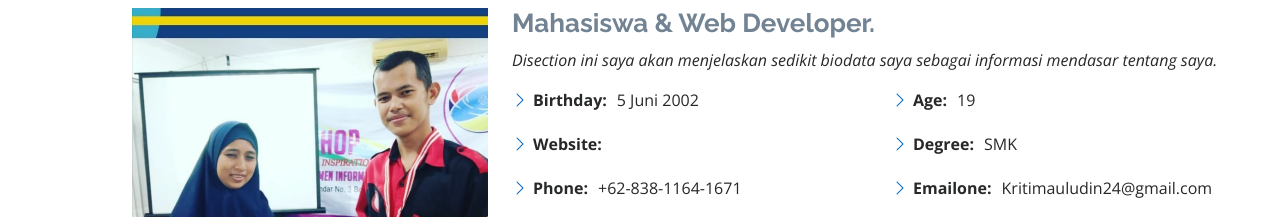
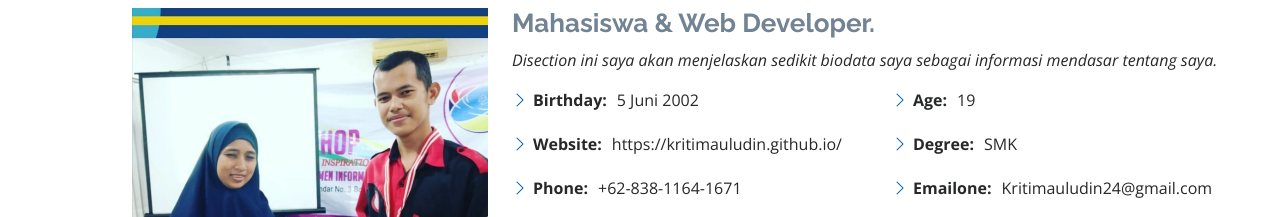
Before and after one commit to kritimauludin/kritimauludin.github.io, a plain HTML site: page index.html in a window 1280 px wide. Shown: the part 1080-1297 px from the top of the page. Drawn offline with nearby package versions, Linux system fonts and the light colour scheme.

Commit message:
Update index.html

```diff
--- a/index.html
+++ b/index.html
@@ -89,7 +89,7 @@
               <div class="col-lg-6">
                 <ul>
                   <li><i class="bi bi-chevron-right"></i> <strong>Birthday:</strong> <span>5 Juni 2002</span></li>
-                  <li><i class="bi bi-chevron-right"></i> <strong>Website:</strong> <span></span></li>
+                  <li><i class="bi bi-chevron-right"></i> <strong>Website:</strong> <span>https://kritimauludin.github.io/</span></li>
                   <li><i class="bi bi-chevron-right"></i> <strong>Phone:</strong> <span>+62-838-1164-1671</span></li>
                   <li><i class="bi bi-chevron-right"></i> <strong>City:</strong> <span>Bogor, IDN</span></li>
                 </ul>
@@ -261,7 +261,6 @@
                 <li>Sebagai fullstack Web Developer.</li>
                 <li>Merancang, Membangun, Memonitor Web.</li>
                 <li>Merancang kebutuhan situs sesuai data banyak pengguna yang akan mengunjungi</li>
-                <li>Mengimplementasikan keinginan client menjadi sebuah fitur yang mudah digunakan.</li>
                 <li>Setup akhir untuk proses upload ke hosting ketika website siap untuk digunakan.</li>
                 <li>Memastikan performa website selalu prima.</li>
               </ul>
```
